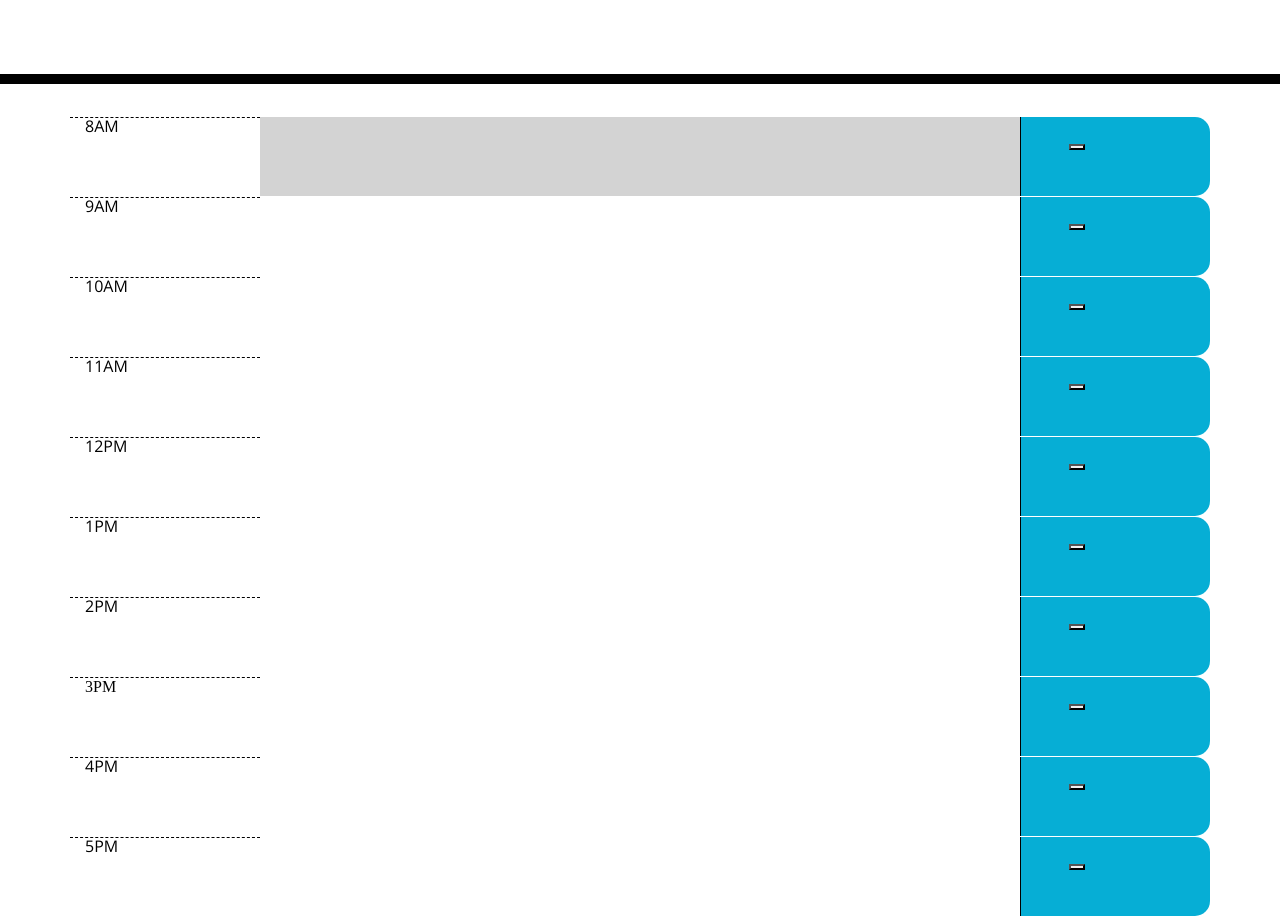
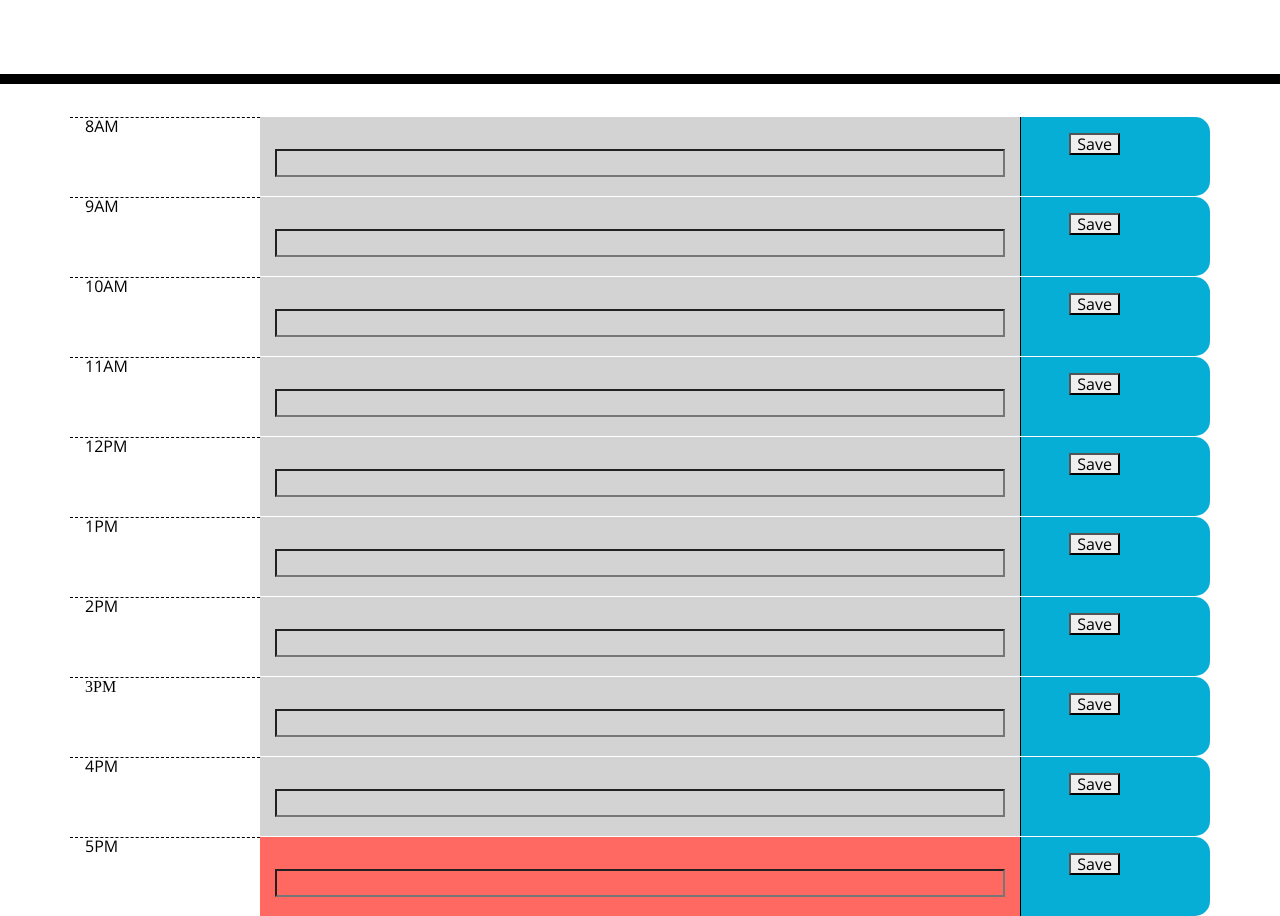
Before and after one commit to Greg-Sam/Day-Planner, a plain HTML site: page index.html in a window 1280 px wide. Shown: the part 220-1136 px from the top of the page. Drawn offline with nearby package versions, Linux system fonts and the light colour scheme.

Commit message:
progress

```diff
--- a/index.html
+++ b/index.html
@@ -22,92 +22,92 @@
   <div class="container">
     <div class="row">
       <div class="col-2 hour" >8AM</div>
-      <div class="col-8 description past" id ="t8">
-        <input type="text" class="inputBox">
+      <div class="col-8 description " id ="t8">
+        <input type="text" id="i8" class="inputBox">
       </div>
       <div class="col-2 saveBtn i:hover">
-        <button class="button" id="b8"></button>
+        <button class="button" id="b8">Save</button>
       </div>
     </div>
     <div class="row">
       <div class="col-2 hour" >9AM</div>
       <div class="col-8" id ="t9">
-        <input type="text" class="inputBox">
+        <input type="text" id="i9" class="inputBox">
       </div>
       <div class="col-2 saveBtn i:hover">
-        <button class="button" id="b9"></button>
+        <button class="button" id="b9">Save</button>
       </div>
     </div>
     <div class="row">
       <div class="col-2 hour" >10AM</div>
       <div class="col-8 description" id ="t10">
-        <input type="text" class="inputBox">
+        <input type="text" id="i10" class="inputBox">
       </div>
       <div class="col-2 saveBtn i:hover">
-        <button class="button" id="b10"></button>
+        <button class="button" id="b10">Save</button>
       </div>
     </div>
     <div class="row">
       <div class="col-2 hour" >11AM</div>
       <div class="col-8 description" id ="t11">
-        <input type="text" class="inputBox">
+        <input type="text" id="i11" class="inputBox">
       </div>
       <div class="col-2 saveBtn i:hover">
-        <button class="button" id="b11"></button>
+        <button class="button" id="b11">Save</button>
       </div>
     </div>
     <div class="row">
       <div class="col-2 hour" >12PM</div>
       <div class="col-8 description" id ="t12">
-        <input type="text" class="inputBox">
+        <input type="text" id="i12" class="inputBox">
       </div>
       <div class="col-2 saveBtn i:hover">
-        <button class="button" id="b12"></button>
+        <button class="button" id="b12">Save</button>
       </div>
     </div>
     <div class="row">
       <div class="col-2 hour" >1PM</div>
       <div class="col-8 description" id ="t13">
-        <input type="text" class="inputBox">
+        <input type="text" id="i13" class="inputBox">
       </div>
       <div class="col-2 saveBtn  i:hover">
-        <button class="button" id="b13"></button>
+        <button class="button" id="b13">Save</button>
       </div>
     </div>
     <div class="row">
       <div class="col-2 hour" >2PM</div>
       <div class="col-8 description" id ="t14">
-        <input type="text" class="inputBox">
+        <input type="text" id="i14" class="inputBox">
       </div>
       <div class="col-2 saveBtn i:hover">
-        <button class="button" id="b14"></button>
+        <button class="button" id="b14">Save</button>
       </div>
     </div>
     <div class="row">
       <div class="col-2 hour far" >3PM</div>
       <div class="col-8 description" id ="t15">
-        <input type="text" class="inputBox">
+        <input type="text" id="i15" class="inputBox">
       </div>
       <div class="col-2 saveBtn i:hover">
-        <button class="button" id="b15"></button>
+        <button class="button" id="b15">Save</button>
       </div>
     </div>
     <div class="row">
       <div class="col-2 hour" >4PM</div>
       <div class="col-8 description" id ="t16">
-        <input type="text" class="inputBox">
+        <input type="text" id="i16" class="inputBox">
       </div>
       <div class="col-2 saveBtn i:hover">
-        <button class="button" id="b16"></button>
+        <button class="button" id="b16">Save</button>
       </div>
     </div>
     <div class="row">
       <div class="col-2 hour" >5PM</div>
       <div class="col-8 description" id ="t17">
-        <input type="text" class="inputBox">
+        <input type="text" id="i17" class="inputBox">
       </div>
       <div class="col-2 saveBtn i:hover">
-        <button class="button" id="b17"></button>
+        <button class="button" id="b17">Save</button>
       </div>
     </div>
   </div>
@@ -115,35 +115,40 @@
   <script src="https://code.jquery.com/jquery-3.4.1.min.js"></script>
   <script src="https://cdnjs.cloudflare.com/ajax/libs/moment.js/2.24.0/moment.min.js"></script>
   <script>
-
+    // ---Get and display date---
     date = moment().format("dddd, MMM Do YYYY")
     $('#currentDay').append(date)
-
-    hr = moment().format('H')
-
+    // ---Get the hour---
+    hr = parseInt(moment().format('H'))
+    console.log(hr)
     const hours =[8, 9, 10, 11, 12, 13, 14, 15, 16, 17]
-
+    // ---Use hour to set color on day planner---
     const setColors = () => {
       for (i=0 ; i < hours.length; i++) {
         if (hours[i] < hr) {
           console.log('past')
-          $('#t[i]').addClass('past')
+          $(`#t${hours[i]}`).addClass('past')
         } else if (hours[i] === hr) {
             console.log('present')
-            $('#t[i]').addClass('present')
+            $(`#t${hours[i]}`).addClass('present')
         } else {
           console.log('future')
-          $('#t[i]').addClass('future')
+          // console.log($(#t[i]))
+          $(`#t${hours[i]}`).addClass('future')
         }
       }
     }
     setColors()
-
+    // ---get user input and write to page---
     $('.button').on('click', function () {
-      console.log($(this).attr('id'))
-
-
-      })
+    let hrLocator = ($(this).attr('id').slice(1, ($(this).attr('id').length)))
+    console.log(hrLocator)
+    let inputSearch = `i${hrLocator}`
+    console.log(inputSearch)
+    let userInput = $(`#${inputSearch}`).val()
+    console.log(userInput)
+    $(`#t${hrLocator}`).text(userInput)
+    })
 
 
 
--- a/style.css
+++ b/style.css
@@ -45,7 +45,6 @@ textarea {
 
 .inputBox {
   background-color: transparent;
-  border: transparent;
   width: 100%
 }
 
```
